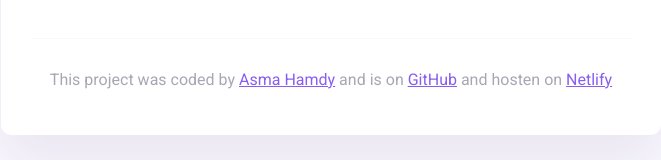
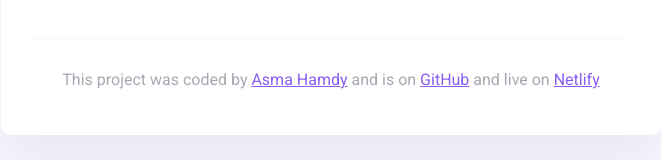
Before and after one commit to asmaaHamdym/simple-weather-app, a plain HTML site: page index.html in a window 1280 px wide. Shown: the part 325-485 px from the top of the page, without its empty margins (309-970 px from the left). Drawn offline with nearby package versions, Linux system fonts and the light colour scheme.

Commit message:
Updated footer

```diff
--- a/index.html
+++ b/index.html
@@ -58,7 +58,7 @@
           >
             GitHub</a
           >
-          and hosten on
+          and live on
           <a href="https://simple-weater.netlify.app/" target="_blank">
             Netlify</a
           >
```
Also changed, not shown: 1 other file.
